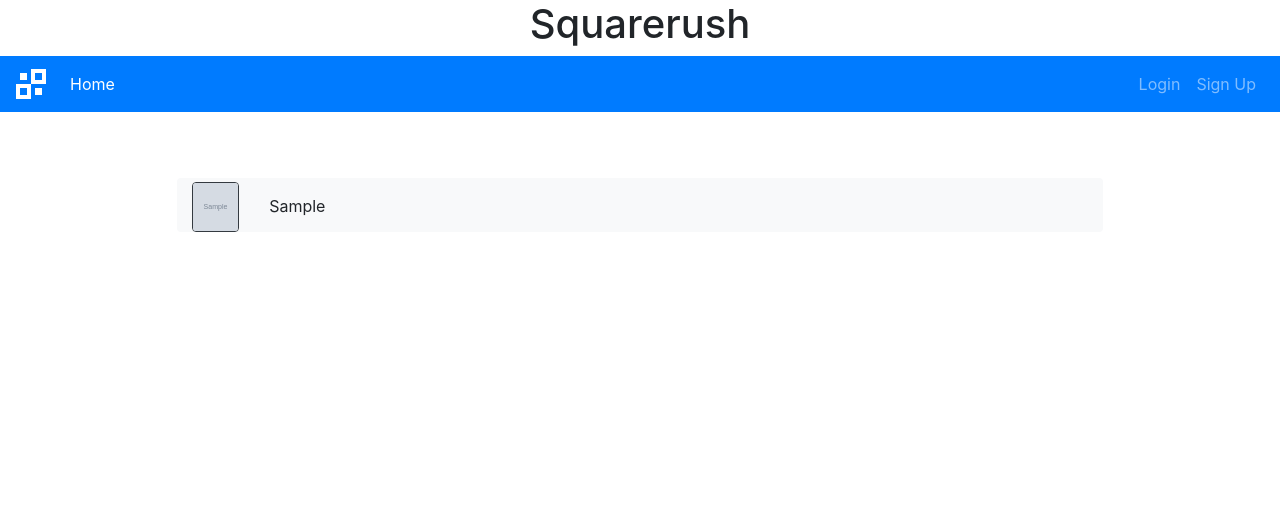
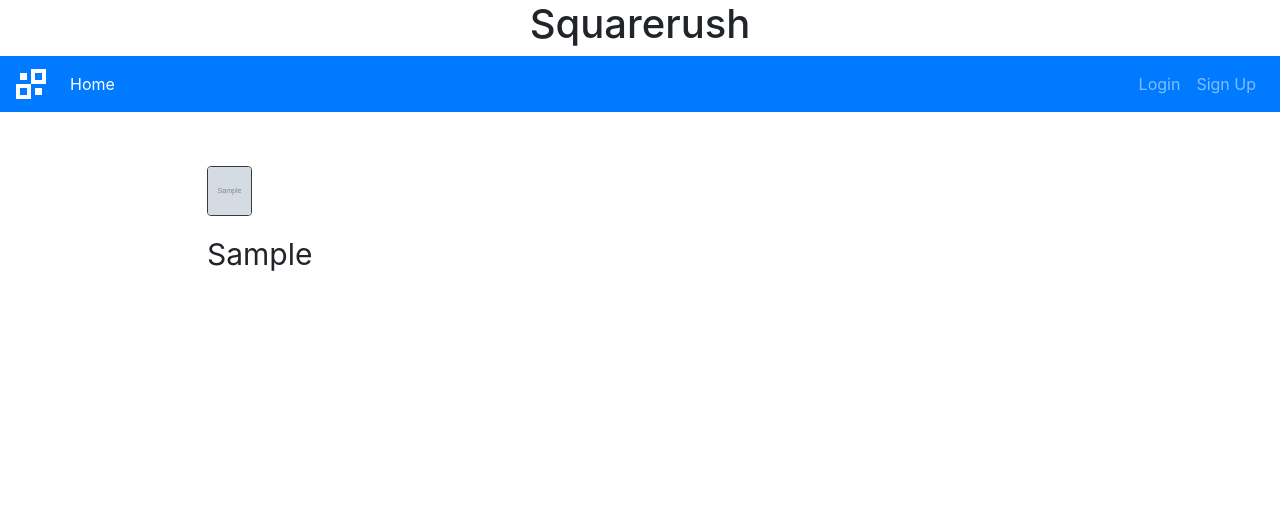
Before and after one commit to AustinOldham/CS1520_Project, a Flask app: template templates/chatroom.html in a window 1280 px wide. Shown: the top 512 px of the page. Run offline with Flask 2, Linux system fonts and the light colour scheme; the template is opened without the code that fills it: most values are stand-ins (such as "Sample title", 1, 10 or a date in 2020); grey boxes marked "Sample" are stand-in pictures; data that the repository does not hold is empty; some libraries are stand-ins or nearby versions.

Commit message:
Add username and avatar to chatroom header

```diff
--- a/templates/chatroom.html
+++ b/templates/chatroom.html
@@ -53,12 +53,12 @@
 	sse();
 	window.onload = populateMessageList;
 </script>
-<div class="row bg-light rounded mt-3">
+<div>
 	<div class="col-sm-1 mt-1">
 		<img src="/static/images/{{other_user_avatar}}" class="img-fluid border border-dark rounded" style="width: auto; height: 50px;" alt="Profile picture">
 	</div>
 	<div class="col-sm-3 mt-3">
-		<a href="{{ url_for('profile_page', username=other_user) }}" class="text-body">{{ other_user }}</a>
+		<a href="{{ url_for('profile_page', username=other_user) }}" class="text-body" style="font-size:30px">{{ other_user }}</a>
 	</div>
 </div>
 <div class="container" style="word-wrap: break-word;">
```
